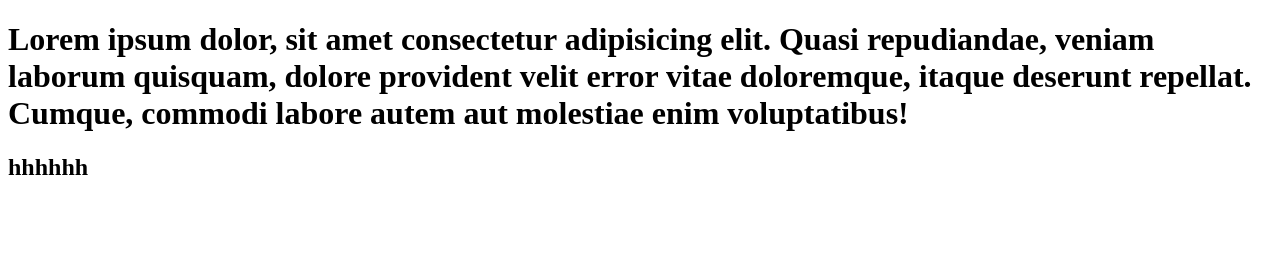
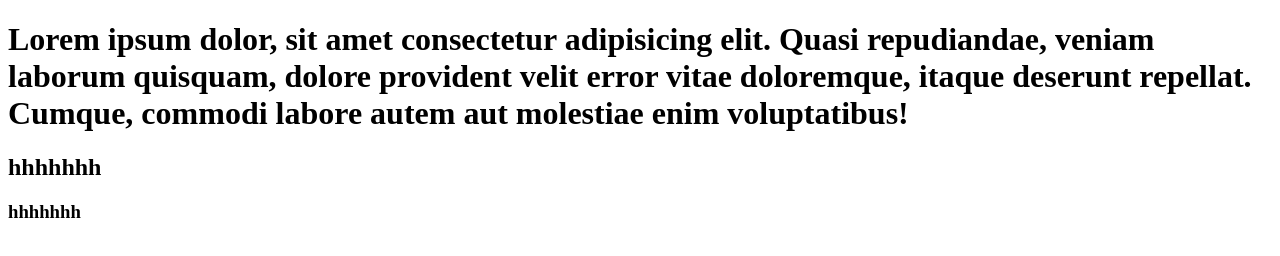
Before and after one commit to Aptech-Abdullah/Afnanimtiaz, a plain HTML site: page index.html in a window 1280 px wide. Drawn offline with Linux system fonts and the light colour scheme.

Commit message:
file mod

```diff
--- a/index.html
+++ b/index.html
@@ -7,6 +7,8 @@
 </head>
 <body>
 <h1>Lorem ipsum dolor, sit amet consectetur adipisicing elit. Quasi repudiandae, veniam laborum quisquam, dolore provident velit error vitae doloremque, itaque deserunt repellat. Cumque, commodi labore autem aut molestiae enim voluptatibus!</h1>
-<h2>hhhhhh</h2>
+<h2>hhhhhhh
+    <h3>hhhhhhh</h3>
+</h2>
 </body>
 </html>
```
